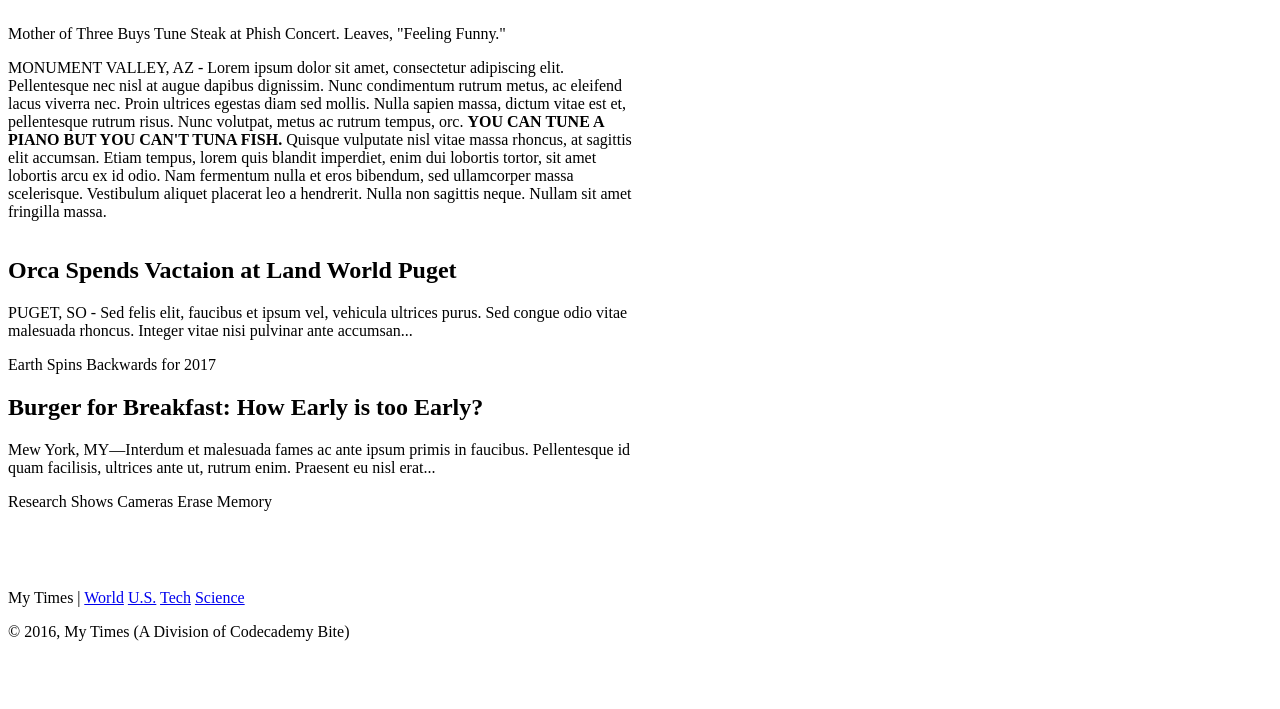
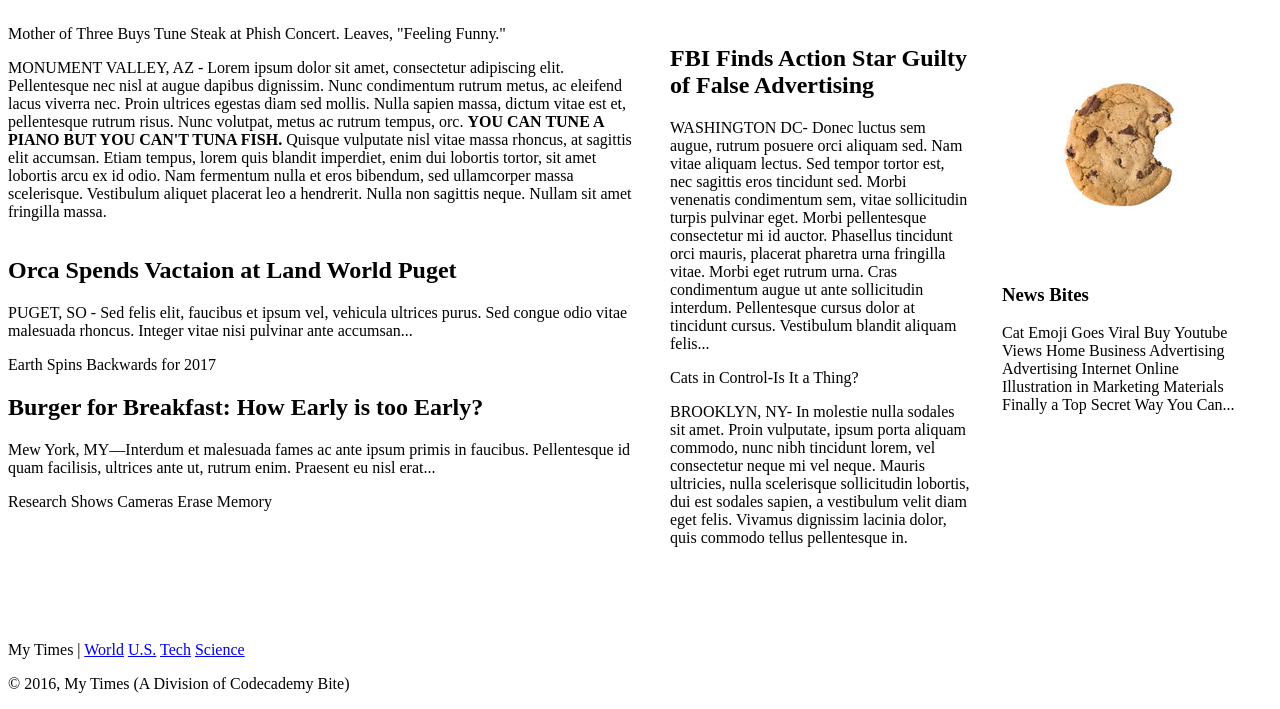
Before and after one commit to murder-cat/My-Time, a plain HTML site: page index.html in a window 1280 px wide. Shown: the part 99-808 px from the top of the page. Drawn offline with Linux system fonts and the light colour scheme.

Commit message:
html complete via tutorial

```diff
--- a/index.html
+++ b/index.html
@@ -65,13 +65,38 @@
 <!-- MEDUIM COLUMN -->
       <div class="column medium">
 
-      </div>
+        <div class="story">
+          <div class="text-content">
+            <h2>FBI Finds Action Star Guilty of False Advertising</h2>
+            <p class="narrative">WASHINGTON DC- Donec luctus sem augue, rutrum posuere orci aliquam sed. Nam vitae aliquam lectus. Sed tempor tortor est, nec sagittis eros tincidunt sed. Morbi venenatis condimentum sem, vitae sollicitudin turpis pulvinar eget. Morbi pellentesque consectetur mi id auctor. Phasellus tincidunt orci mauris, placerat pharetra urna fringilla vitae. Morbi eget rutrum urna. Cras condimentum augue ut ante sollicitudin interdum. Pellentesque cursus dolor at tincidunt cursus. Vestibulum blandit aliquam felis...</p>
+          </div> <!-- end div for text-content -->
+        </div> <!-- end div for story -->
+
+        <div class="story">
+          <div class="cat-ceo img-content">
+            <span>Cats in Control-Is It a Thing?</span>
+          </div> <!-- end div for cat-ceo  img-content -->
+          <p class="narrative">BROOKLYN, NY- In molestie nulla sodales sit amet. Proin vulputate, ipsum porta aliquam commodo, nunc nibh tincidunt lorem, vel consectetur neque mi vel neque. Mauris ultricies, nulla scelerisque sollicitudin lobortis, dui est sodales sapien, a vestibulum velit diam eget felis. Vivamus dignissim lacinia dolor, quis commodo tellus pellentesque in.</p>
+        </div> <!-- end div for story -->
+
+      </div> <!-- end div for column medium -->
+
 <!-- SMALL COLUMN -->
       <div class="column small">
 
-      </div>
+        <img class="cookie" src="images/cookie.png">
+          <div class="news-bites">
+            <h3>News Bites</h3>
+            <span class="bite">Cat Emoji Goes Viral </span>
+            <span class="bite">Buy Youtube Views</span>
+            <span class="bite">Home Business Advertising</span>
+            <span class="bite">Advertising Internet Online</span>
+            <span class="bite">Illustration in Marketing Materials</span>
+            <span class="bite">Finally a Top Secret Way You Can...</span>
+          </div> <!-- end div for news-bites -->
 
-    </div>
+      </div> <!-- end div column small -->
+    </div> <!-- end div for content -->
 
 
 
```
